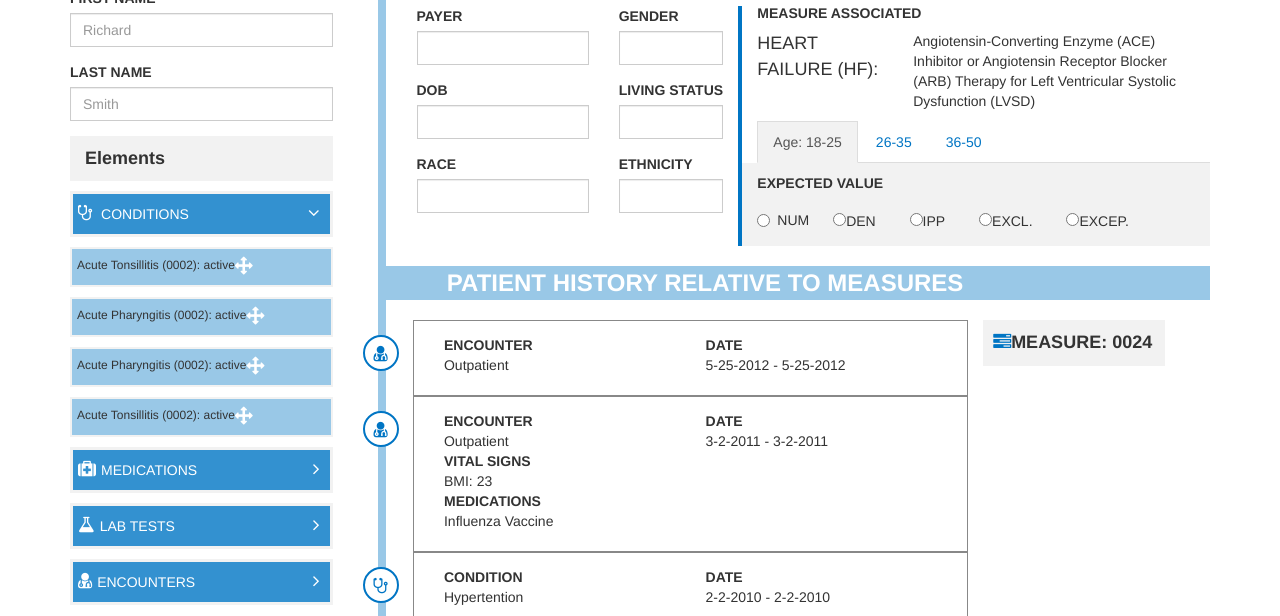
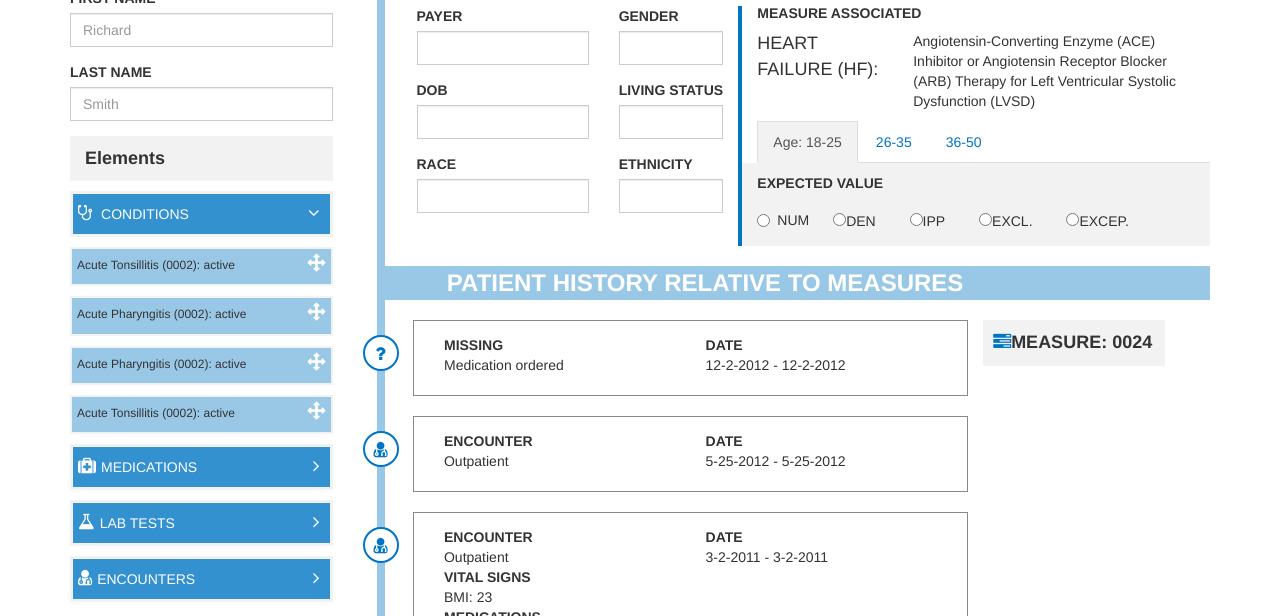
Before and after one commit to carpeliam/bonnie-yeoman, a website: page app/builder.html in a window 1280 px wide. Shown: the part 184-800 px from the top of the page. Drawn offline with nearby package versions, Linux system fonts and the light colour scheme; files whose address does not match are found by name.

Commit message:
re-adjusted the draggable icon to be outside of the span on the conditions

```diff
--- a/app/builder.html
+++ b/app/builder.html
@@ -43,16 +43,16 @@
             <div class="panel-listing">
               <div class="element-title"><i class="fa fa-stethoscope"></i> CONDITIONS<i class="fa fa-angle-down pull-right"></i></div>
               <div class="paramText">
-                <label draggable="true" data-criteria-id="OccurrenceAAcuteTonsillitis2" class="ui-draggable"><i class="fa fa-arrows"></i>Acute Tonsillitis (0002): active</label>
+                <label draggable="true" data-criteria-id="OccurrenceAAcuteTonsillitis2" class="ui-draggable"></i>Acute Tonsillitis (0002): active</label><i class="fa fa-arrows"></i>
               </div>
               <div class="paramText">
-                <label draggable="true" data-criteria-id="DiagnosisActiveAcutePharyngitis" class="ui-draggable"><i class="fa fa-arrows"></i>Acute Pharyngitis (0002): active</label>
+                <label draggable="true" data-criteria-id="DiagnosisActiveAcutePharyngitis" class="ui-draggable"></i>Acute Pharyngitis (0002): active</label><i class="fa fa-arrows"></i>
               </div>
               <div class="paramText">
-                <label draggable="true" data-criteria-id="OccurrenceAAcutePharyngitis1" class="ui-draggable"><i class="fa fa-arrows"></i>Acute Pharyngitis (0002): active</i></label>
+                <label draggable="true" data-criteria-id="OccurrenceAAcutePharyngitis1" class="ui-draggable">Acute Pharyngitis (0002): active</label><i class="fa fa-arrows"></i>
               </div>
               <div class="paramText">
-                <label draggable="true" data-criteria-id="DiagnosisActiveAcuteTonsillitis" class="ui-draggable"><i class="fa fa-arrows"></i>Acute Tonsillitis (0002): active</label>
+                <label draggable="true" data-criteria-id="DiagnosisActiveAcuteTonsillitis" class="ui-draggable">Acute Tonsillitis (0002): active</label><i class="fa fa-arrows"></i>
               </div>
                <div class="element-title"><i class="fa fa-medkit"></i>MEDICATIONS<i class="fa fa-angle-right pull-right"></i></div>
               <div class="element-title"><i class="fa fa-flask"></i>LAB TESTS<i class="fa fa-angle-right pull-right"></i></div>
@@ -140,6 +140,23 @@
             </div>
           </div>
           <div class="record">
+            <div class="record-listing ">
+              <div class="circle-icon active-icon">
+                <i class="fa fa-question"></i>
+              </div>
+              <div class="patient-data active">
+                <dl class="dl-record">
+                  <dt>MISSING</dt>
+                  <dd>Medication ordered
+                  </dd>
+                </dl>
+                <dl class="dl-date">
+                  <dt>DATE </dt>
+                  <dd>12-2-2012 - 12-2-2012
+                  </dd>
+                </dl>
+              </div>
+            </div>
             <div class="record-listing">
               <div class="circle-icon">
                 <i class="fa fa-user-md"></i>
--- a/app/styles/main.less
+++ b/app/styles/main.less
@@ -178,10 +178,16 @@
   .make-md-column(9);
   .make-lg-column(9);
   .row;
+
+  .record-listing {
+    margin-top: 20px;
+
+    .patient-data {
+      margin-bottom: 20px;
+    }
+  }
 }
-.record-listing {
-  margin-top: 20px;
-}
+
 .measure-view-side {
   .make-sm-column(3);
   .make-md-column(3);
```
Also changed, not shown: app/styles/main.css.
